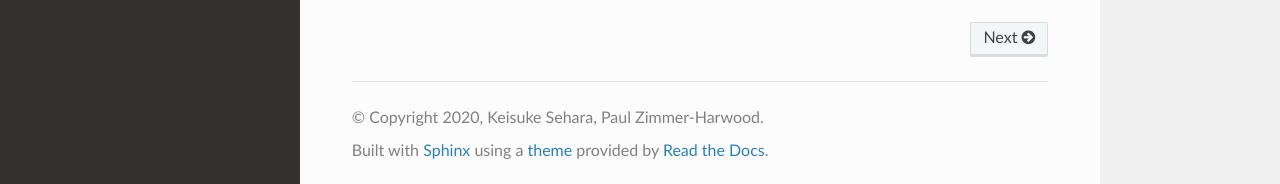
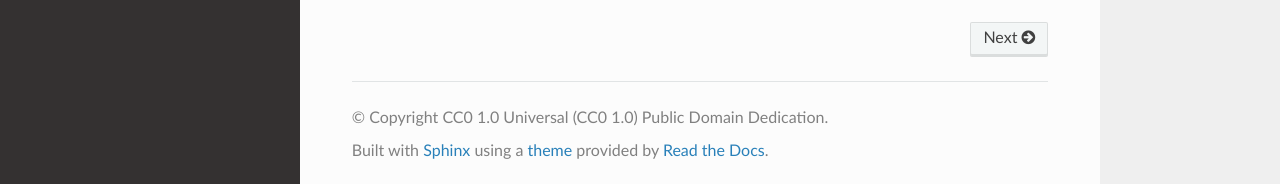
Before and after one commit to gwappa/python-posetrigger, a Sphinx documentation site: the page built from docs/source/index.rst, in a window 1280 px wide and 900 px high, scrolled down 1005 px. Shown: the part 713-897 px from the top of the window. Built offline with Sphinx 7.4.7 and the Read the Docs theme 2.0.0, drawn with Linux system fonts in a browser that asks for light colours.

```diff
--- a/docs/source/conf.py
+++ b/docs/source/conf.py
@@ -19,11 +19,11 @@
 # -- Project information -----------------------------------------------------
 
 project = 'Pose-Trigger'
-copyright = '2020, Keisuke Sehara, Paul Zimmer-Harwood'
+copyright = 'CC0 1.0 Universal (CC0 1.0) Public Domain Dedication'
 author = 'Keisuke Sehara, Paul Zimmer-Harwood'
 
 # The full version, including alpha/beta/rc tags
-release = 'v1.0.0'
+release = 'v1.1.0'
 
 
 # -- General configuration ---------------------------------------------------
```
Also changed, not shown: 2 other files.
